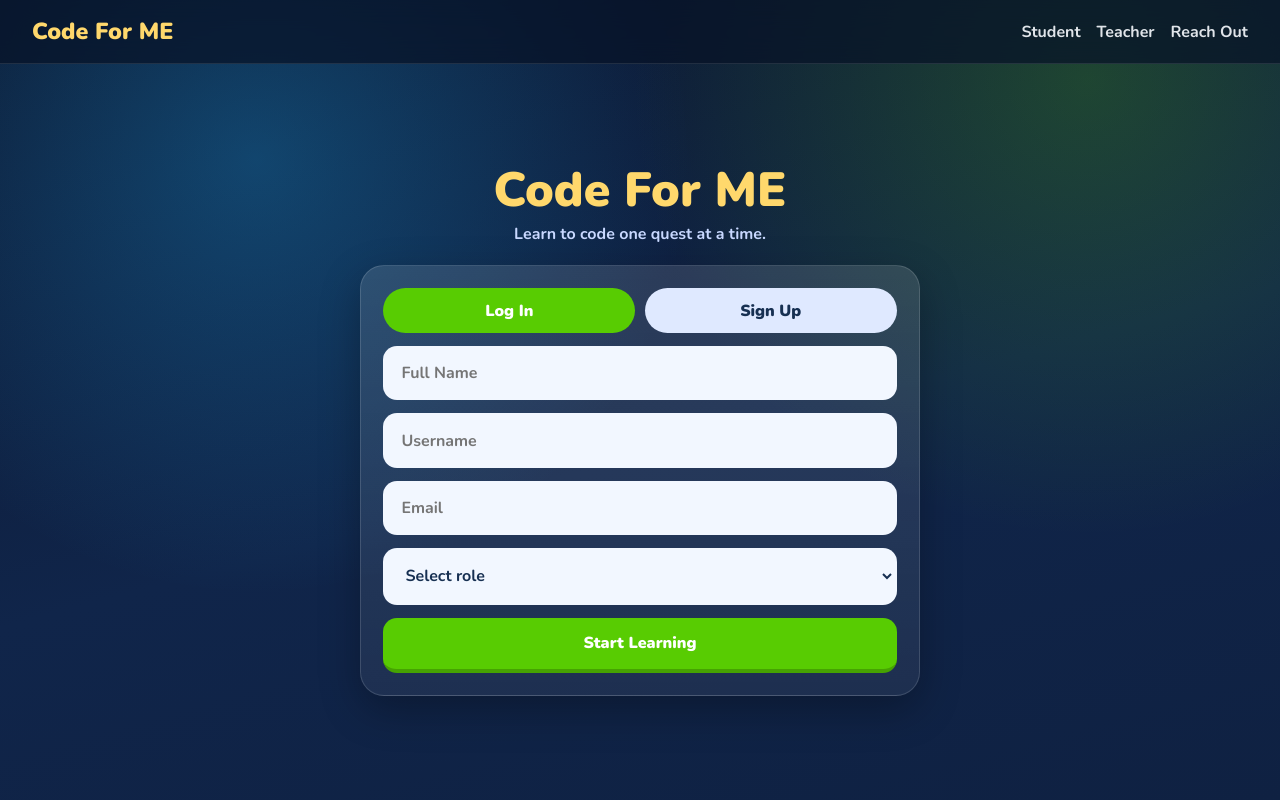
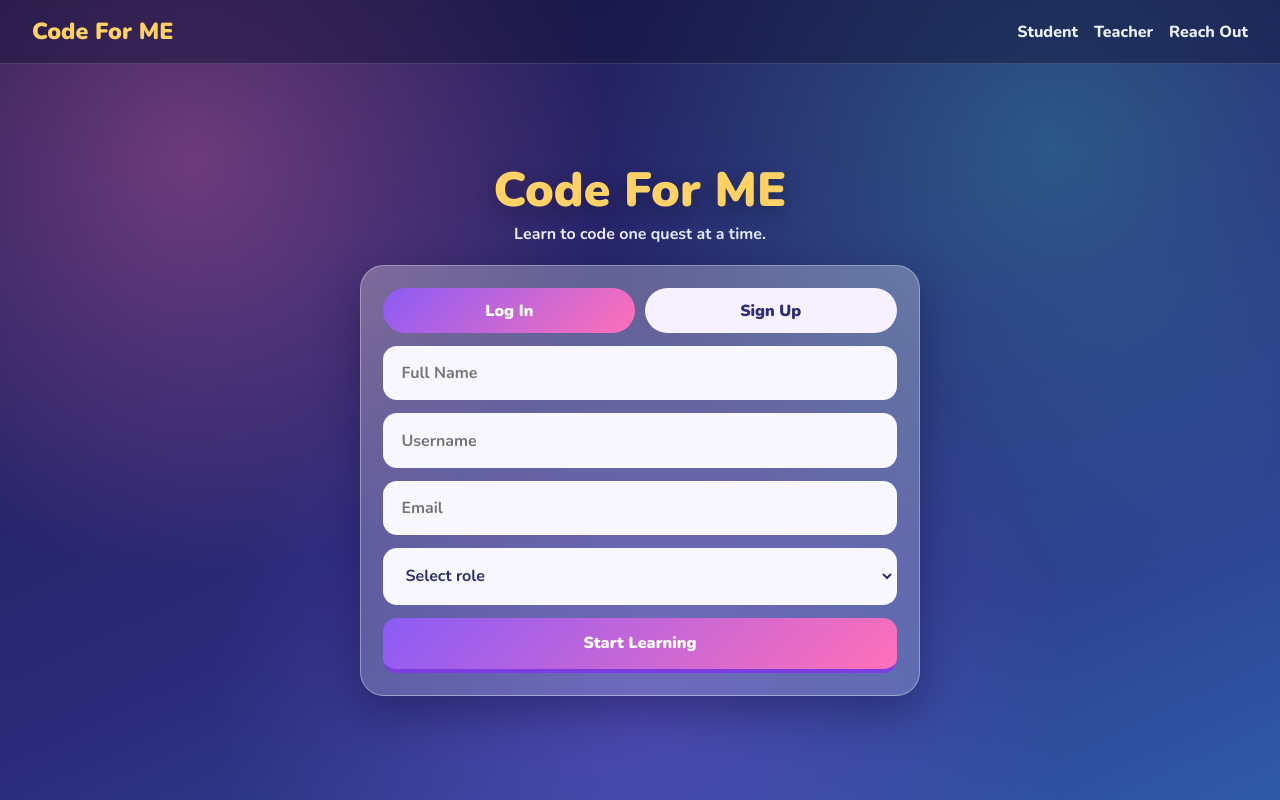
Before and after one commit to hsteenstra/codecourse, a Flask app: page / in a window 1280 px wide. Run offline with Flask 3, Linux system fonts and the light colour scheme.

Commit message:
Refine color palette and add GitHub Pages homepage

```diff
--- a/static/style.css
+++ b/static/style.css
@@ -5,16 +5,20 @@
 }
 
 :root {
-    --bg: #101f3b;
-    --panel: #162a4f;
-    --panel-soft: #1f3969;
-    --line: #2f4d85;
+    --bg-deep: #1f1a4f;
+    --bg-mid: #2b2b7a;
+    --bg-soft: #2f5aa8;
+    --panel: rgba(255, 255, 255, 0.2);
+    --panel-strong: rgba(255, 255, 255, 0.28);
+    --line: rgba(255, 255, 255, 0.35);
     --text: #f8fbff;
-    --muted: #c8d8ff;
+    --muted: #e6ebff;
+    --purple: #8b5cf6;
+    --pink: #ff70b8;
+    --aqua: #35d4c0;
+    --sun: #ffd166;
     --green: #58cc02;
-    --green-dark: #46a302;
-    --blue: #1cb0f6;
-    --yellow: #ffd86c;
+    --green-dark: #3e9800;
 }
 
 body {
@@ -22,9 +26,10 @@ body {
     font-family: 'Nunito', sans-serif;
     color: var(--text);
     background:
-        radial-gradient(circle at 20% 20%, rgba(28, 176, 246, 0.28), transparent 36%),
-        radial-gradient(circle at 85% 10%, rgba(88, 204, 2, 0.22), transparent 35%),
-        linear-gradient(165deg, #0c1730, #10254a 55%, #0f2142);
+        radial-gradient(circle at 15% 20%, rgba(255, 112, 184, 0.34), transparent 33%),
+        radial-gradient(circle at 82% 18%, rgba(53, 212, 192, 0.28), transparent 36%),
+        radial-gradient(circle at 50% 88%, rgba(139, 92, 246, 0.32), transparent 45%),
+        linear-gradient(155deg, var(--bg-deep), var(--bg-mid) 55%, var(--bg-soft));
 }
 
 .top-nav {
@@ -35,15 +40,15 @@ body {
     justify-content: space-between;
     align-items: center;
     padding: 1rem 2rem;
-    background: rgba(8, 19, 40, 0.72);
-    backdrop-filter: blur(14px);
-    border-bottom: 1px solid rgba(255,255,255,0.1);
+    background: rgba(18, 18, 54, 0.45);
+    backdrop-filter: blur(16px);
+    border-bottom: 1px solid rgba(255,255,255,0.15);
 }
 
 .logo {
     font-size: 1.45rem;
     font-weight: 900;
-    color: var(--yellow);
+    color: var(--sun);
     text-decoration: none;
 }
 
@@ -55,8 +60,14 @@ body {
 .nav-links a {
     color: var(--text);
     text-decoration: none;
-    font-weight: 700;
-    opacity: 0.9;
+    font-weight: 800;
+    opacity: 0.95;
+    transition: transform 0.2s ease, opacity 0.2s ease;
+}
+
+.nav-links a:hover {
+    transform: translateY(-1px);
+    opacity: 1;
 }
 
 .page-wrap {
@@ -83,7 +94,8 @@ body {
 .auth-header h1 {
     font-size: clamp(2.2rem, 6vw, 3rem);
     font-weight: 900;
-    color: var(--yellow);
+    color: var(--sun);
+    text-shadow: 0 6px 20px rgba(0, 0, 0, 0.25);
 }
 
 .auth-header p {
@@ -94,10 +106,10 @@ body {
 .card,
 .auth-card,
 .lesson-card {
-    background: linear-gradient(180deg, rgba(255,255,255,0.12), rgba(255,255,255,0.06));
-    border: 1px solid rgba(255,255,255,0.14);
+    background: linear-gradient(180deg, var(--panel-strong), var(--panel));
+    border: 1px solid var(--line);
     border-radius: 24px;
-    box-shadow: 0 14px 40px rgba(0,0,0,0.28);
+    box-shadow: 0 16px 40px rgba(15, 10, 44, 0.35);
 }
 
 .auth-card {
@@ -116,13 +128,13 @@ body {
     border-radius: 999px;
     padding: 0.7rem;
     font-weight: 900;
-    color: #173052;
-    background: #dfe9ff;
+    color: #2f2d73;
+    background: #f6f0ff;
 }
 
 .switch-btn.active {
-    background: var(--green);
     color: white;
+    background: linear-gradient(135deg, var(--purple), var(--pink));
 }
 
 .auth-form,
@@ -138,13 +150,13 @@ input, select, textarea {
     padding: 0.9rem 1rem;
     font: inherit;
     font-weight: 700;
-    color: #173052;
-    background: #f2f7ff;
+    color: #2c2e66;
+    background: #f8f7ff;
 }
 
 input:focus, select:focus, textarea:focus {
     outline: none;
-    border-color: var(--blue);
+    border-color: var(--aqua);
 }
 
 button {
@@ -158,8 +170,8 @@ button {
 
 button.primary {
     color: white;
-    background: var(--green);
-    border-bottom: 4px solid var(--green-dark);
+    background: linear-gradient(135deg, var(--purple), var(--pink));
+    border-bottom: 4px solid #7d3cdf;
 }
 
 .hero {
```
Also changed, not shown: other parts of static/style.css (+19 -13 lines), index.html (added, +47 -0 lines).
